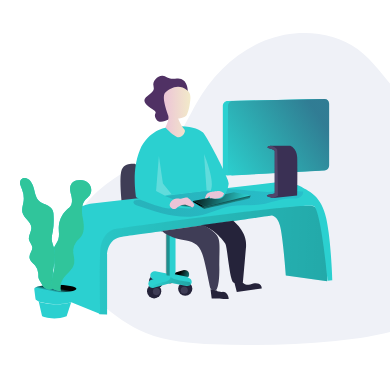
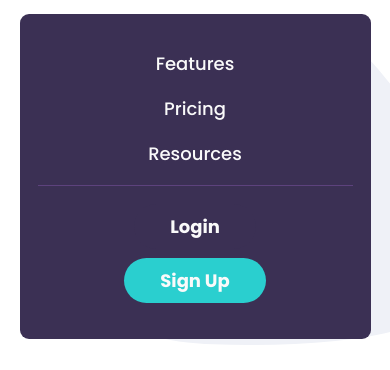
Before and after one commit to wyliemickelson/url-shortening-webapp, a website built with webpack: page src/template.html in a window 390 px wide. Both pictures are taken after a click on the button 357 px from the left and 54 px from the top of the page. Shown: the part 76-446 px from the top of the page. Built offline with nearby package versions, Linux system fonts and the light colour scheme.

Commit message:
created nav menu

```diff
--- a/src/js/index.js
+++ b/src/js/index.js
@@ -4,6 +4,10 @@ const shortenerBtn = document.getElementById('shortenerBtn');
 const shortenerInput = document.getElementById('shortenerInput');
 const createdLinksSection = document.getElementById('createdLinks');
 const invalidTag = document.getElementById('invalidTag');
+const hamBtn = document.getElementById('hamBtn');
+const navMobile = document.getElementById('navMobile');
+
+hamBtn.addEventListener('click', handleHamBtn);
 
 shortenerBtn.addEventListener('click', handleShortener);
 shortenerInput.addEventListener('keydown', (e) => {
@@ -11,6 +15,10 @@ shortenerInput.addEventListener('keydown', (e) => {
 		handleShortener();
 	}
 });
+
+function handleHamBtn() {
+	navMobile.classList.toggle('hidden');
+}
 
 async function handleShortener() {
 	const userLinkInput = shortenerInput.value;
--- a/src/scss/_global-utilities.scss
+++ b/src/scss/_global-utilities.scss
@@ -53,6 +53,7 @@ a:hover {
   padding: 0.5rem 2rem;
   color: $clr-nt-100;
   background-color: $clr-prim-light;
+  text-align: center;
 }
 
 .bg-almost-white {
--- a/src/scss/components/_header.scss
+++ b/src/scss/components/_header.scss
@@ -3,8 +3,6 @@
 .header {
   margin-top: 2rem;
   margin-bottom: 7rem;
-
-
 
   .navbar {
     display: flex;
@@ -41,6 +39,61 @@
     width: 1.5rem;
   }
 
+  .nav_mobile {
+    background-color: $clr-prim-dark;
+    position: absolute;
+    top: 5rem;
+    width: 90%;
+    border-radius: 0.5rem;
+    padding: 1rem;
+    text-align: center;
+
+    * {
+      display: flex;
+      flex-direction: column;
+    }
+
+    .mobile_links {
+      border-bottom: 1px solid rgba(201, 120, 255, 0.24);
+      gap: 1rem;
+      padding: 1rem 0;
+
+      a {
+        color: $clr-nt-100;
+        font-size: 1rem;
+      }
+
+      a:hover {
+        color: $clr-prim-light;
+      }
+    }
+
+    .mobile_account {
+      gap: 0.5rem;
+      padding: 1rem 0;
+      align-items: center;
+      justify-content: center;
+
+      .btn--login:hover {
+        color: $clr-prim-light;
+        filter: brightness(100%);
+      }
+    }
+
+    button {
+      font-size: 1rem;
+    }
+
+    .btn--login {
+      background-color: $clr-prim-dark;
+      color: $clr-nt-100;
+    }
+  }
+
+  .navbar_ham:hover {
+    background-color: initial;
+  }
+
   .hero {
     margin: 2rem 0;
 
--- a/src/template.html
+++ b/src/template.html
@@ -32,7 +32,20 @@
           <button class="btn">Sign Up</button>
         </div>
 
-        <button class="navbar_ham">
+        <div id="navMobile" class="nav_mobile hidden">
+          <div class="mobile_links">
+            <a>Features</a>
+            <a>Pricing</a>
+            <a>Resources</a>
+          </div>
+
+          <div class="mobile_account">
+            <button class="btn btn--login">Login</button>
+            <button class="btn">Sign Up</button>
+          </div>
+        </div>
+
+        <button id="hamBtn" class="navbar_ham">
           <img src="images/icon-bars-solid.svg" />
         </button>
       </nav>
@@ -52,17 +65,16 @@
 
     <main class="main bg-almost-white middle">
       <section class="shortener">
-          <input
-            id="shortenerInput"
-            type="text"
-            placeholder="Shorten a link here..."
-          />
+        <input
+          id="shortenerInput"
+          type="text"
+          placeholder="Shorten a link here..."
+        />
         <button id="shortenerBtn" class="btn">Shorten it!</button>
         <p id="invalidTag" class="invalid_text hidden">Invalid URL</p>
       </section>
 
-      <section id="createdLinks" class="created-links">
-      </section>
+      <section id="createdLinks" class="created-links"></section>
 
       <div class="main_header">
         <h2>Advanced Statistics</h2>
```
